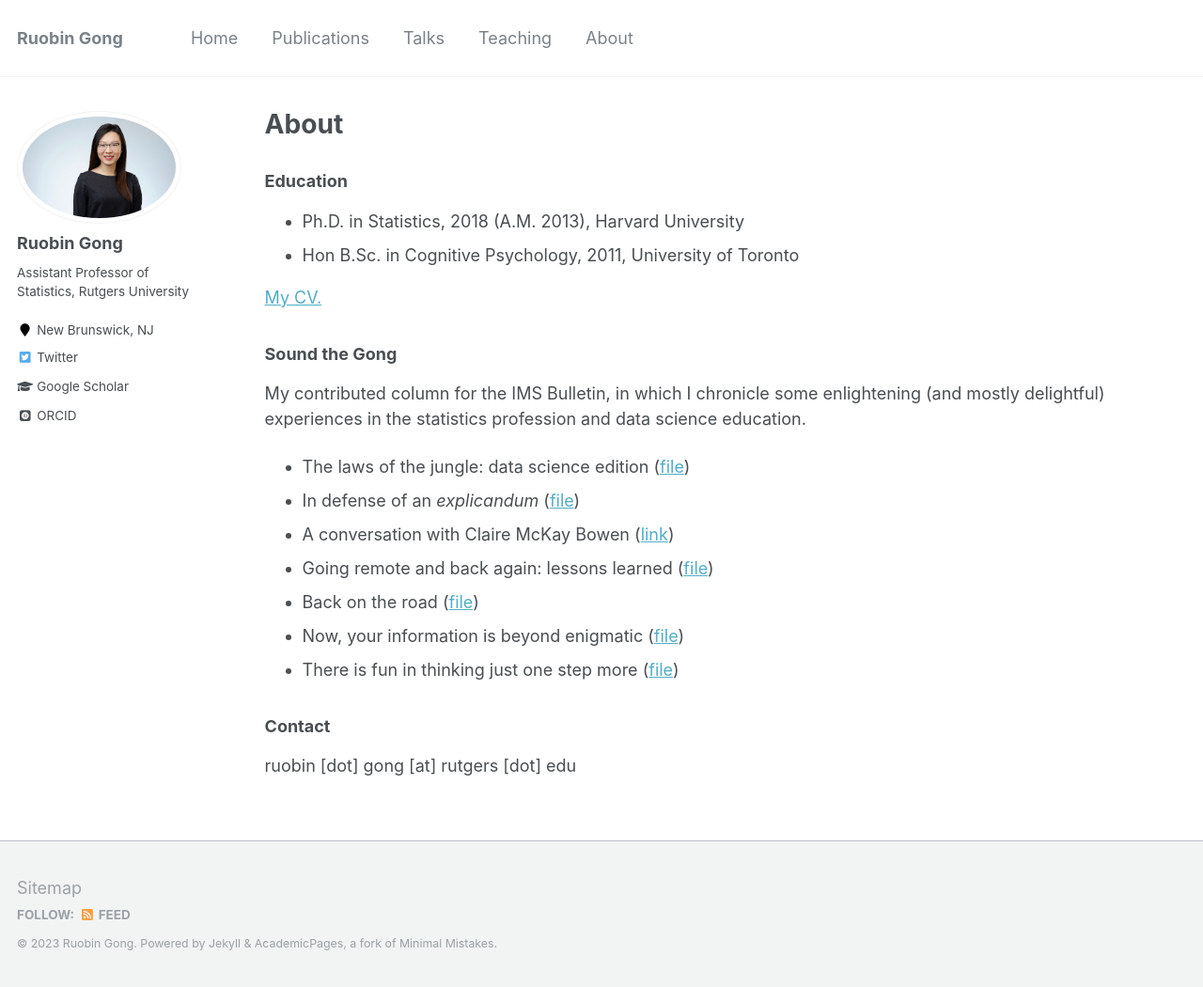
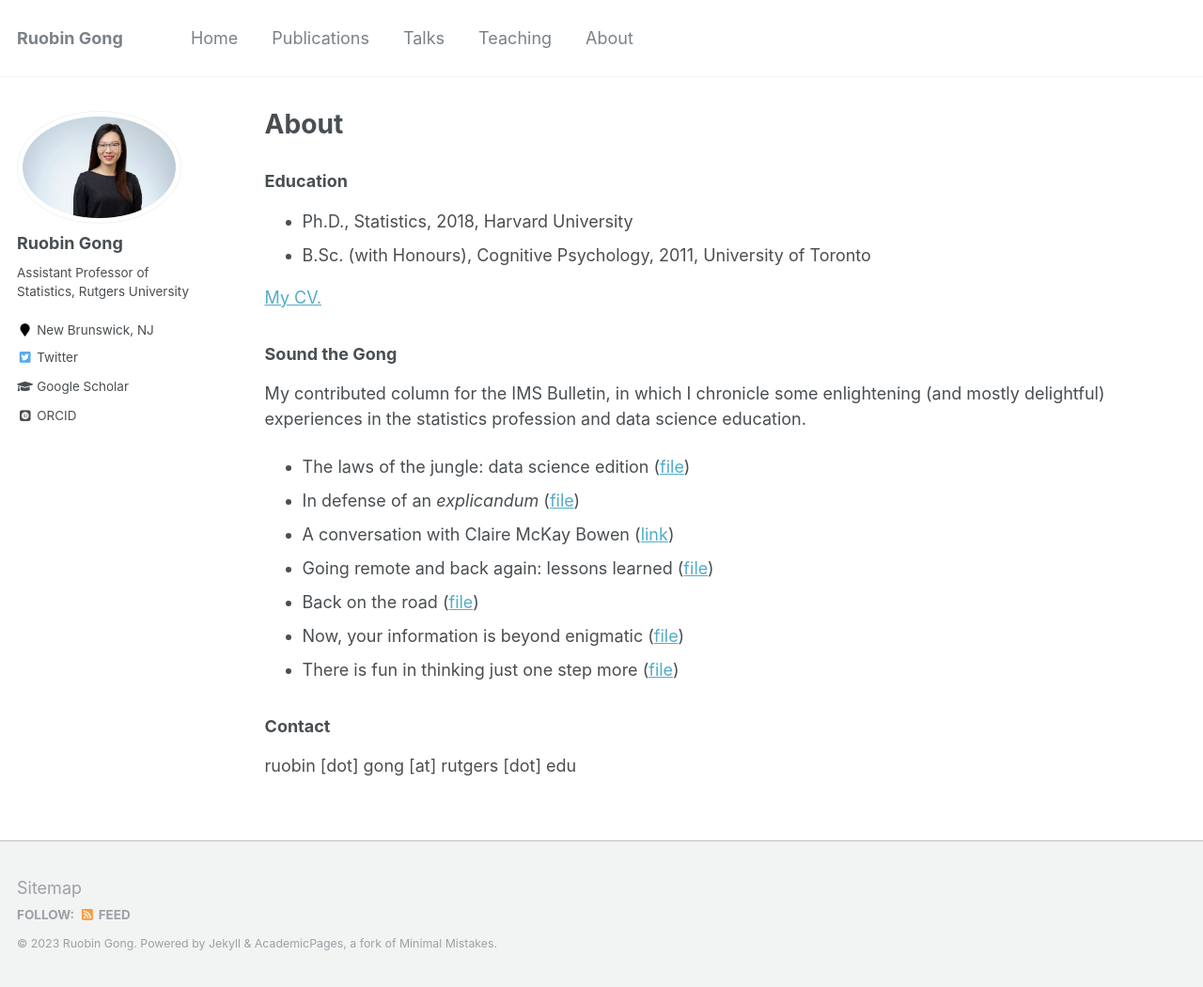
Before and after one commit to RuobinGong/RuobinGong.github.io, a Jekyll site: the page built from _pages/about.md, in a window 1280 px wide and 1050 px high. Shown: the whole window at 94% size. Built offline with Jekyll 4.4.1, drawn with Linux system fonts in a browser that asks for light colours; some web fonts are replaced.

Commit message:
Update about.md

```diff
--- a/_pages/about.md
+++ b/_pages/about.md
@@ -10,8 +10,8 @@ author_profile: true
 
 ### Education
 
-* Ph.D. in Statistics, 2018 (A.M. 2013), Harvard University
-* Hon B.Sc. in Cognitive Psychology, 2011, University of Toronto
+* Ph.D., Statistics, 2018, Harvard University
+* B.Sc. (with Honours), Cognitive Psychology, 2011, University of Toronto
 
 [My CV.](https://RuobinGong.github.io/files/RG-cv.pdf)
 
```
